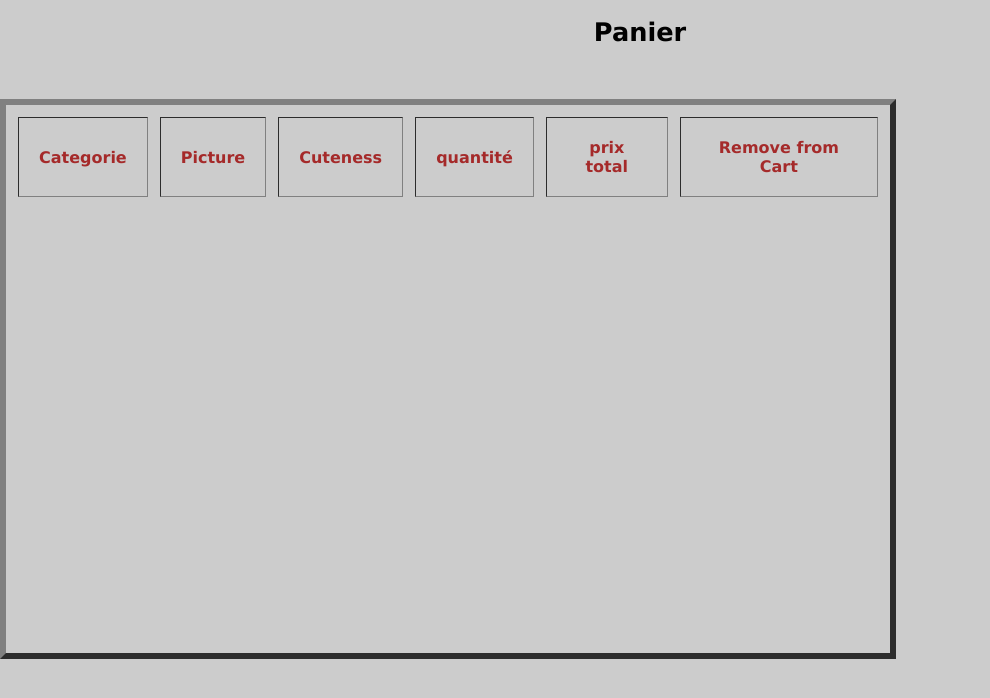
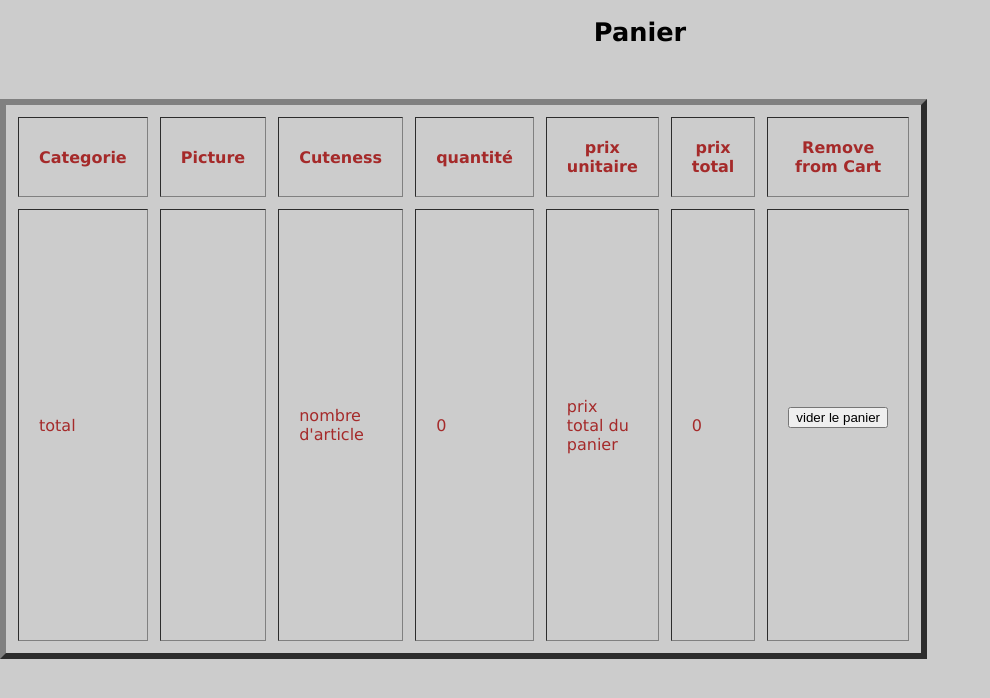
Before and after one commit to astreides/techweb-project, a PHP site: page /index.php?page=Cart in a window 1280 px wide. Shown: the part 89-787 px from the top of the page, without its empty margins (0-990 px from the left). Run offline with PHP 8.4, Linux system fonts and the light colour scheme; data comes from the database, SQL or seed files in the repository; lists and menus that the app fills with data are empty.

Commit message:
total cart

```diff
--- a/view/Cart.php
+++ b/view/Cart.php
@@ -14,6 +14,8 @@
 INNER JOIN order_products op ON p.id = op.product_id
 WHERE op.order_id = 4');
 
+$somme = 0;
+$prix = 0;
 	?>
 	<table  border=6 cellspacing=12 cellpadding=20>
 	<thead><tr>
@@ -21,10 +23,12 @@ WHERE op.order_id = 4');
         <th>Picture</th>
         <th>Cuteness</th>
 		<th>quantité</th>
+		<th>prix unitaire </th>
 		<th>prix total</th>
 		<th>Remove from Cart</th>
         </tr></thead>
 	<tbody>
+
 		<?php while($donnees=$reponse->fetch()){
 			?>
 			<tr>
@@ -32,14 +36,28 @@ WHERE op.order_id = 4');
             <td><image src=<?php echo $donnees['lien_image'] ?> width="200px"></td>
             <td><?php echo $donnees['cutiness'] ?></td>
 			<td><?php echo $donnees['quantity'] ?></td>
+			<td><?php echo $donnees['unit_price']?></td>
 			<td><?php echo( $donnees['quantity']* $donnees['unit_price']) ?></td>
             <td><form method="post">
 			<input type="hidden" name="delete" value=<?php echo $donnees["product_id"] ?> >
 			<input type="submit" value="delete" >
 			</form> </td>
             </tr>
+
 			<?php
+			$somme+=$donnees['quantity'];
+			$prix+=$donnees['quantity']*$donnees['unit_price'];
 		}?>
+		<td> total</td>
+		<td></td>
+		<td>nombre d'article</td>
+		<td><?php echo $somme?></td>
+		<td> prix total du panier</td>
+		<td><?php echo $prix?></td>
+		<td><form method="post">
+			<input type="hidden" name="delete_all" value=<?php echo $donnees["order_id"] ?> >
+			<input type="submit" value="vider le panier" >
+			</form></td>
 	</tbody>
 	</table>
 </body>
```
